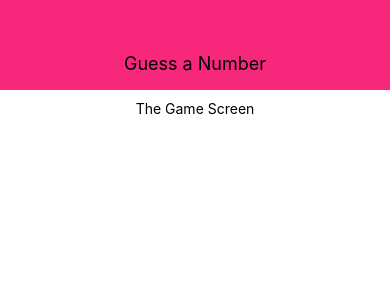
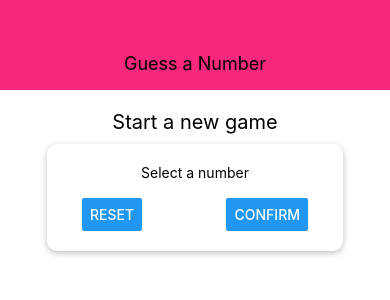
Before and after one commit to heminjohnson/React-Native-Guess-Number-App, a React Native app: screen / in a window 390 px wide. Shown: the top 300 px of the page. Built offline with nearby package versions, Linux system fonts and the light colour scheme.

Commit message:
feat: update the game screen component

```diff
--- a/screens/StartGameScreen.js
+++ b/screens/StartGameScreen.js
@@ -1,10 +1,18 @@
 import React from 'react'
-import { View, Text, StyleSheet } from 'react-native'
+import { View, Text, StyleSheet, TextInput, Button } from 'react-native'
 
 const StartGameScreen = props => {
     return (
         <View style={styles.screen}>
-            <Text>The Game Screen</Text>
+            <Text style={styles.title}>Start a new game</Text>
+            <View style={styles.inputContainer}>
+                <Text>Select a number</Text>
+                <TextInput />
+                <View style={styles.buttonContainer}>
+                    <Button onPress={() => {}} title={'Reset'}></Button>
+                    <Button onPress={() => {}} title={'Confirm'}></Button>
+                </View>
+            </View>
         </View>
     )
 }
@@ -14,6 +22,29 @@
         flex: 1,
         padding: 10,
         alignItems: 'center'
+    },
+    title: {
+        fontSize: 20,
+        marginVertical: 10
+    },
+    inputContainer: {
+        width: 300,
+        maxWidth: '80%',
+        alignItems: 'center',
+        shadowColor: 'black',
+        shadowOffset: { width: 0, height: 2 },
+        shadowRadius: 6,
+        shadowOpacity: 0.26,
+        elevation: 5,
+        backgroundColor: 'white',
+        padding: 20,
+        borderRadius: 10
+    },
+    buttonContainer: {
+        flexDirection: 'row',
+        width: '100%',
+        justifyContent: 'space-between',
+        paddingHorizontal: 15
     }
 })
 
```
